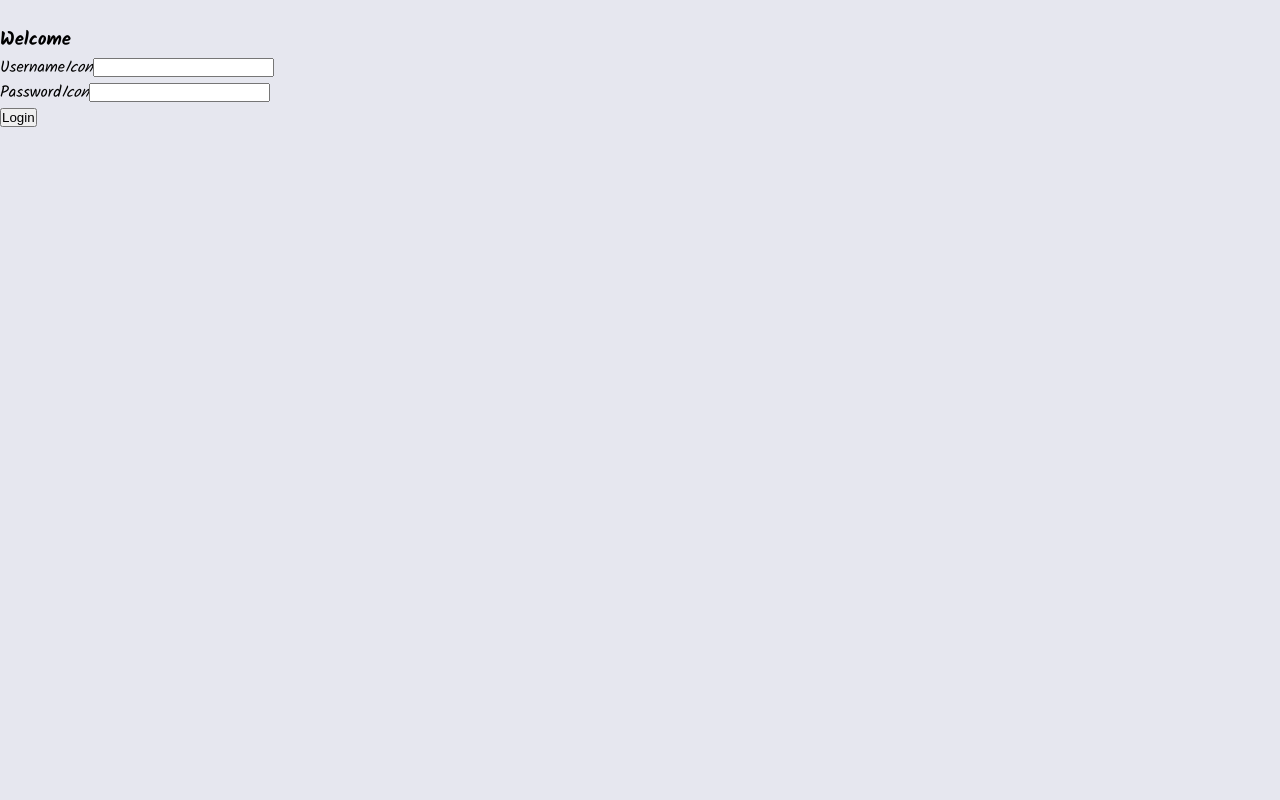
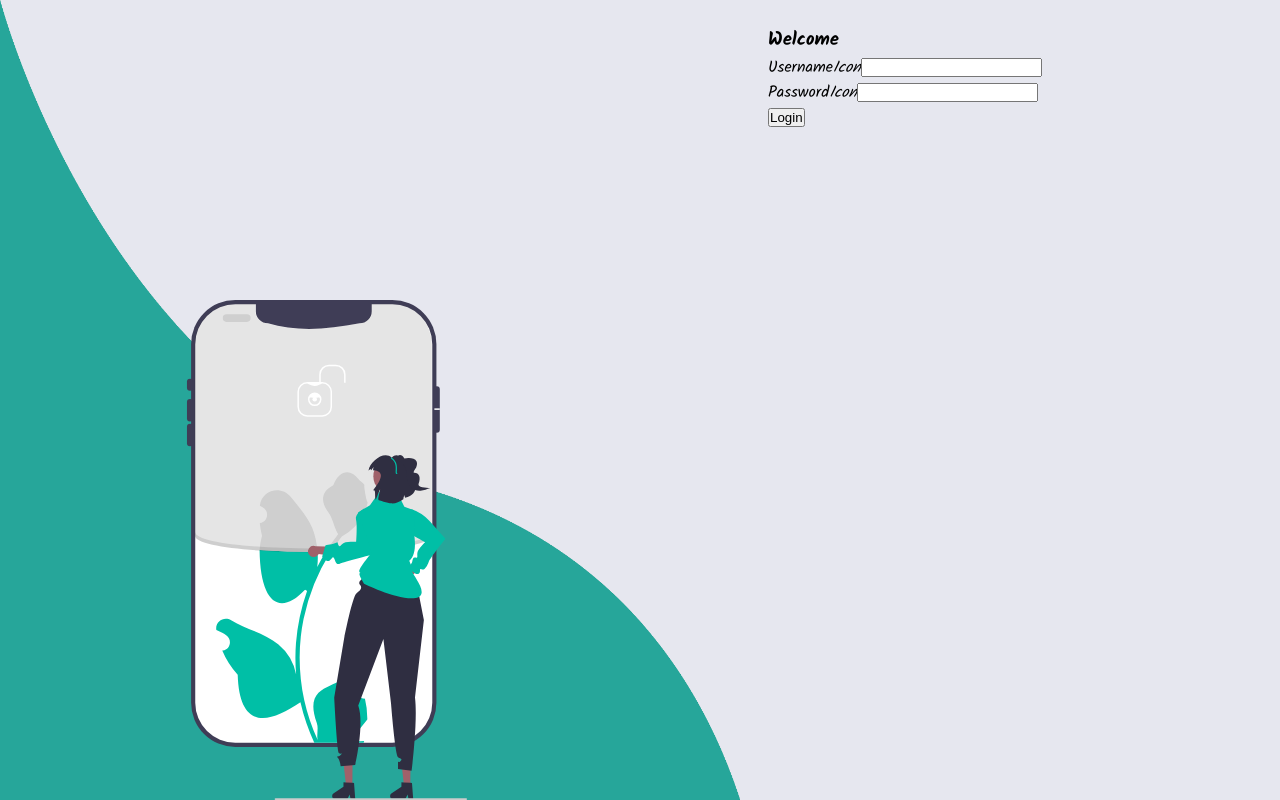
Before and after one commit to FrontEndDevo/Flying-Notes, a React (Create React App) app: page / in a window 1280 px wide. Built offline with nearby package versions, Linux system fonts and the light colour scheme.

Commit message:
Finish the L.H.S (background) of the Auth component

```diff
--- a/src/components/Auth/Auth.jsx
+++ b/src/components/Auth/Auth.jsx
@@ -1,9 +1,12 @@
 import React from "react";
 import classes from "./Auth.module.scss";
+import auth_img from "../../assets/images/auth_img.svg";
 const Auth = () => {
   return (
     <section className={classes.auth}>
-      <div className={classes.wave}></div>
+      <div className={classes["wave-background"]}>
+        <img src={auth_img} alt="auth-light-background" />
+      </div>
       <div className={classes.content}>
         <div className={classes.user}>
           <img src="" alt="" />
--- a/src/components/Auth/Auth.module.scss
+++ b/src/components/Auth/Auth.module.scss
@@ -1,6 +1,22 @@
 @use "../../styles/vars" as *;
 
 .auth {
-  background-color: $med_white;
+  display: flex;
   height: 100vh;
+
+  .wave-background {
+    width: 60%;
+    height: 100%;
+    background-repeat: no-repeat;
+    background-image: url("../../assets/images/wave_Light.png");
+    background-size: cover;
+    position: relative;
+    img {
+      width: 500px;
+      height: 500px;
+      position: absolute;
+      bottom: 0;
+      left: 10%;
+    }
+  }
 }
```
Also changed, not shown: src/assets/images/auth_img.svg (added), src/assets/images/wave_Light.png (added).
